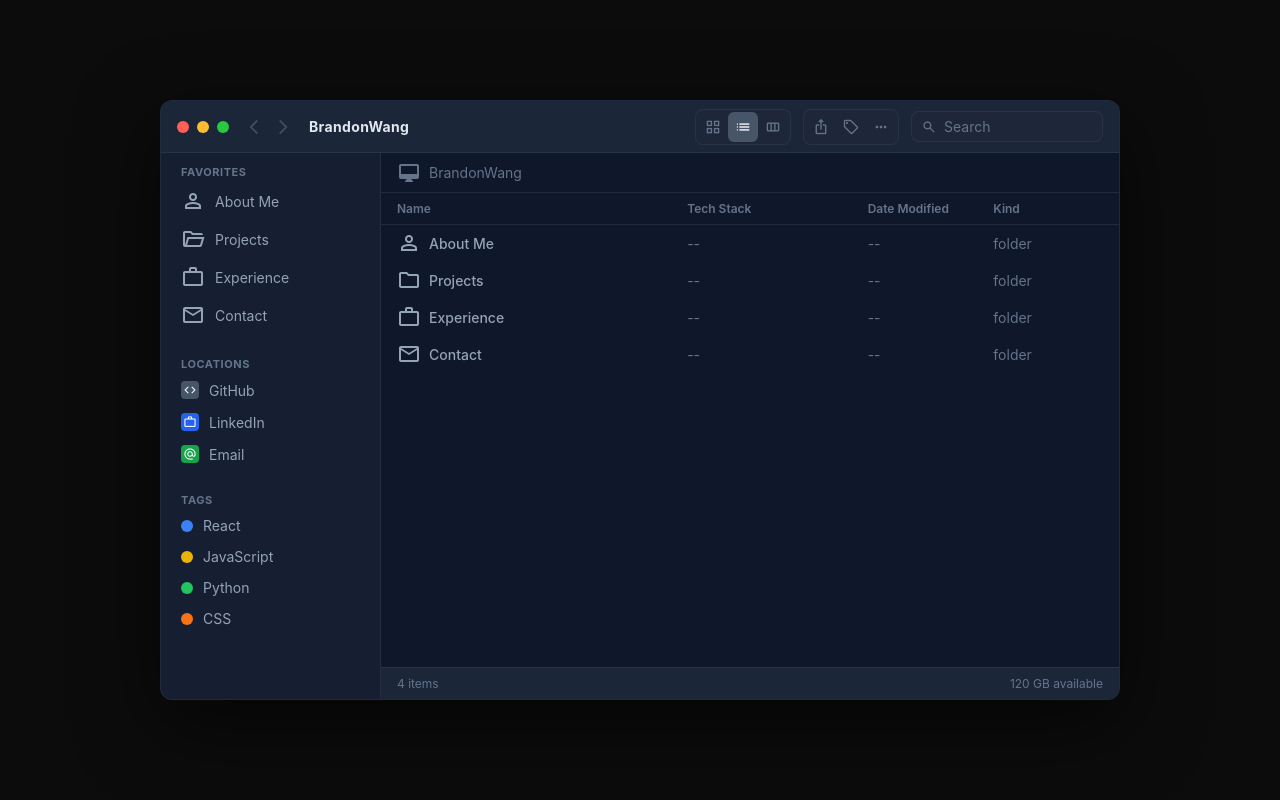
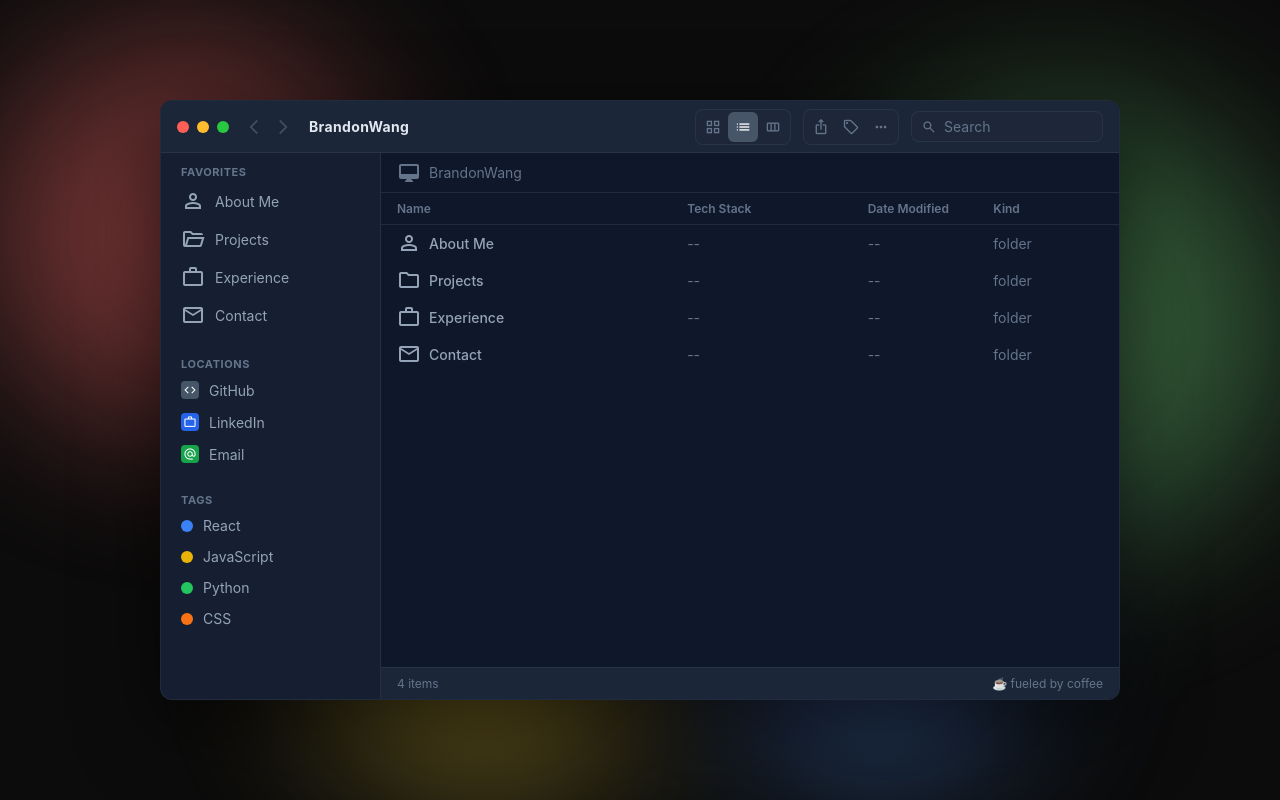
Before and after one commit to abrandonwang/finderport, a React (Vite) app: page / in a window 1280 px wide. Built offline with nearby package versions, Linux system fonts and the light colour scheme.

Commit message:
before light mode

```diff
--- a/src/App.jsx
+++ b/src/App.jsx
@@ -1,9 +1,16 @@
+import styles from './App.module.css'
 import FinderWindow from './components/FinderWindow/FinderWindow'
-import styles from './App.module.css'
 
 function App() {
   return (
-    <div className = {styles.desktop}>
+    <div className={styles.desktop}>
+      <div className={styles.backgroundGlow}>
+        <div className={`${styles.orb} ${styles.orb1}`}></div>
+        <div className={`${styles.orb} ${styles.orb2}`}></div>
+        <div className={`${styles.orb} ${styles.orb3}`}></div>
+        <div className={`${styles.orb} ${styles.orb4}`}></div>
+        <div className={`${styles.orb} ${styles.orb5}`}></div>
+      </div>
       <FinderWindow />
     </div>
   )
--- a/src/App.module.css
+++ b/src/App.module.css
@@ -4,6 +4,106 @@
     display: flex;
     align-items: center;
     justify-content: center;
-    background: var(--color-desktop);
+    background: #0c0c0c;
     position: relative;
+    overflow: hidden;
 }
+
+.backgroundGlow {
+    position: absolute;
+    inset: 0;
+    z-index: 0;
+    overflow: hidden;
+    opacity: 0.4;
+}
+
+.orb {
+    position: absolute;
+    border-radius: 50%;
+    filter: blur(80px);
+}
+
+.orb1 {
+    width: 400px;
+    height: 400px;
+    background: #ff6b6b;
+    top: -10%;
+    left: -5%;
+    animation: drift1 10s ease-in-out infinite;
+}
+
+.orb2 {
+    width: 350px;
+    height: 350px;
+    background: #ffd93d;
+    top: 60%;
+    left: 20%;
+    animation: drift2 12s ease-in-out infinite;
+}
+
+.orb3 {
+    width: 450px;
+    height: 450px;
+    background: #6bcb77;
+    top: 10%;
+    right: -10%;
+    animation: drift3 11s ease-in-out infinite;
+}
+
+.orb4 {
+    width: 300px;
+    height: 300px;
+    background: #4d96ff;
+    bottom: -5%;
+    right: 20%;
+    animation: drift4 9s ease-in-out infinite;
+}
+
+.orb5 {
+    width: 350px;
+    height: 350px;
+    background: #9b59b6;
+    top: 40%;
+    left: 50%;
+    animation: drift5 13s ease-in-out infinite;
+}
+
+@keyframes drift1 {
+    0%, 100% { transform: translate(0, 0); }
+    25% { transform: translate(80px, 60px); }
+    50% { transform: translate(40px, 120px); }
+    75% { transform: translate(100px, 40px); }
+}
+
+@keyframes drift2 {
+    0%, 100% { transform: translate(0, 0); }
+    25% { transform: translate(-60px, -80px); }
+    50% { transform: translate(60px, -40px); }
+    75% { transform: translate(-40px, 60px); }
+}
+
+@keyframes drift3 {
+    0%, 100% { transform: translate(0, 0); }
+    25% { transform: translate(-80px, 80px); }
+    50% { transform: translate(-120px, 20px); }
+    75% { transform: translate(-40px, 100px); }
+}
+
+@keyframes drift4 {
+    0%, 100% { transform: translate(0, 0); }
+    25% { transform: translate(60px, -60px); }
+    50% { transform: translate(-40px, -80px); }
+    75% { transform: translate(80px, -20px); }
+}
+
+@keyframes drift5 {
+    0%, 100% { transform: translate(0, 0); }
+    25% { transform: translate(-70px, 50px); }
+    50% { transform: translate(50px, -70px); }
+    75% { transform: translate(-30px, -50px); }
+}
+
+.finderWrapper {
+    position: relative;
+    z-index: 1;
+}
--- a/src/components/ContentArea/ContentArea.jsx
+++ b/src/components/ContentArea/ContentArea.jsx
@@ -44,7 +44,7 @@ function ContentArea({ currentPath, currentFolder, selectedItem, onSelect, onFol
       </div>
       <div className={styles.statusBar}>
         <span>{currentFolder.children.length} items{selectedItem ? ', 1 selected' : ''}</span>
-        <span>120 GB available</span>
+        <span>☕ fueled by coffee</span>
       </div>
     </div>
   )
--- a/src/components/FinderWindow/FinderWindow.module.css
+++ b/src/components/FinderWindow/FinderWindow.module.css
@@ -9,6 +9,8 @@
     border: 1px solid var(--color-border);
     box-shadow: 0 25px 80px rgba(0, 0, 0, 0.6);
     overflow: hidden;
+    z-index: 1;
+    position: relative;
 }
 
 .body {
```
